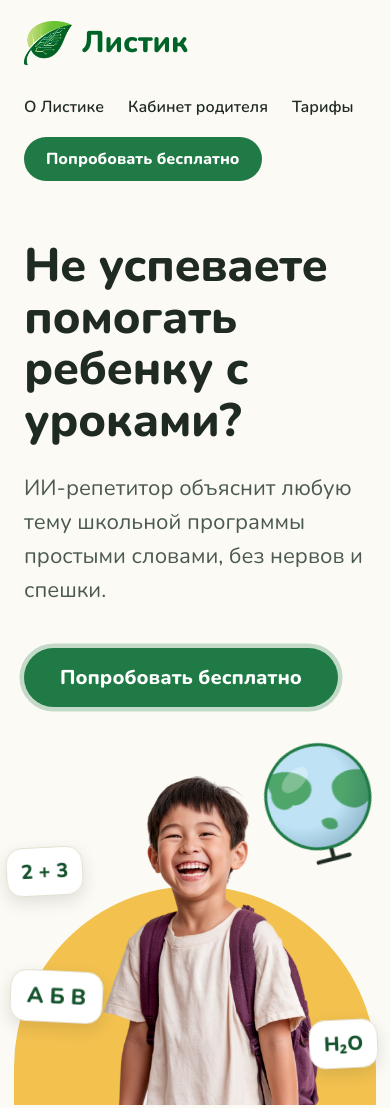
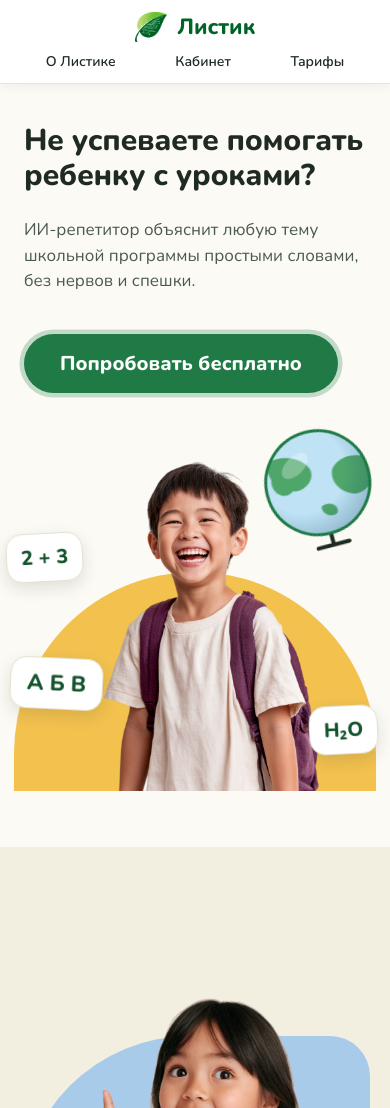
Before and after one commit to tairsky/listik_v1, a website: page index.html in a window 390 px wide. Shown: the top 1108 px of the page. Drawn offline with Linux system fonts and the light colour scheme.

Commit message:
Мобильная версия: шапка, заголовки

```diff
--- a/index.html
+++ b/index.html
@@ -42,6 +42,22 @@ svg .lk-blink{transform-box:fill-box;transform-origin:center;animation:lkblink 5
 @keyframes lkbreathe{0%,100%{transform:scale(.8)}50%{transform:scale(1.3)}}
 @media (prefers-reduced-motion:reduce){.lk-float,.lk-float2,.lk-float3,.lk-globe-land,.lk-flip,.lk-orbit,.lk-glow,.lk-dot,.lk-cta,.lk-cta2,.lk-blink,.lk-breathe{animation:none}}
 </style>
+<style>
+/* мобильная шапка: компактная, с чёткой границей от первого экрана */
+@media (max-width:720px){
+.mh{background:#fff;border-bottom:1px solid #E3E8DC;box-shadow:0 2px 10px rgba(30,42,34,.06);position:relative;z-index:2}
+.mh-in{padding:10px 16px 0!important;gap:0!important;flex-direction:column;align-items:stretch!important}
+.mh-logo{justify-content:center}
+.mh-logo img{height:30px!important;width:auto!important}
+.mh-logo span{font-size:22px!important}
+.mh-nav{justify-content:space-around;flex-wrap:nowrap!important;gap:0!important}
+.mh-nav a:not(.mh-btn){font-size:14px!important;padding:8px 6px 8px!important;line-height:20px!important;white-space:nowrap}
+.mh-h1{font-size:30px!important;line-height:1.15!important}
+.mh-sub{font-size:17px!important;line-height:1.5!important}
+.mh-x{display:none}
+.mh-btn{display:none!important}
+}
+</style>
 <style>h1,h2,h3{font-family:"Nunito",system-ui,sans-serif !important;font-weight:800 !important}</style>
 <link rel="icon" type="image/png" href="/img/logo.png">
 <style>
@@ -58,25 +74,27 @@ svg .lk-blink{transform-box:fill-box;transform-origin:center;animation:lkblink 5
 <div style="width:100%;background:#FBFAF4;color:#1E2A22;font-family:Nunito,system-ui,sans-serif;font-size:18px;line-height:1.55">
 
 <!-- Шапка -->
-<div style="max-width:1120px;margin:0 auto;padding:20px 24px;box-sizing:border-box;display:flex;align-items:center;justify-content:space-between;gap:16px;flex-wrap:wrap">
-<a href="/" aria-label="Листик — на главную" style="display:flex;align-items:center;gap:10px;text-decoration:none">
+<header class="mh">
+<div class="mh-in" style="max-width:1120px;margin:0 auto;padding:20px 24px;box-sizing:border-box;display:flex;align-items:center;justify-content:space-between;gap:16px;flex-wrap:wrap">
+<a class="mh-logo" href="/" aria-label="Листик — на главную" style="display:flex;align-items:center;gap:10px;text-decoration:none">
 <img src="/img/logo.png" alt="" width="49" height="44" style="height:44px;width:auto;display:block">
 <span style="font-family:Nunito,system-ui,sans-serif;font-size:30px;font-weight:800;color:#006429">Листик</span>
 </a>
-<nav aria-label="Главное меню" style="display:flex;align-items:center;flex-wrap:wrap;gap:6px 24px">
+<nav class="mh-nav" aria-label="Главное меню" style="display:flex;align-items:center;flex-wrap:wrap;gap:6px 24px">
 <a href="/about.html" style="color:#1E2A22;text-decoration:none;font-weight:600;font-size:16px;line-height:24px;padding:12px 0 9px;border-bottom:3px solid transparent">О Листике</a>
-<a href="/listik.html#cabinet" style="color:#1E2A22;text-decoration:none;font-weight:600;font-size:16px;line-height:24px;padding:12px 0 9px;border-bottom:3px solid transparent">Кабинет родителя</a>
+<a href="/listik.html#cabinet" style="color:#1E2A22;text-decoration:none;font-weight:600;font-size:16px;line-height:24px;padding:12px 0 9px;border-bottom:3px solid transparent">Кабинет<span class="mh-x"> родителя</span></a>
 <a href="/pricing.html" style="color:#1E2A22;text-decoration:none;font-weight:600;font-size:16px;line-height:24px;padding:12px 0 9px;border-bottom:3px solid transparent">Тарифы</a>
-<a href="/start.html" style="display:inline-flex;align-items:center;min-height:44px;box-sizing:border-box;background:#1F7A45;color:#FFFFFF;font-weight:800;font-size:16px;padding:10px 22px;border-radius:999px;text-decoration:none">Попробовать бесплатно</a>
+<a class="mh-btn" href="/start.html" style="display:inline-flex;align-items:center;min-height:44px;box-sizing:border-box;background:#1F7A45;color:#FFFFFF;font-weight:800;font-size:16px;padding:10px 22px;border-radius:999px;text-decoration:none">Попробовать бесплатно</a>
 </nav>
 </div>
+</header>
 
 <!-- Первый экран -->
 <div style="position:relative;overflow:hidden">
 <div style="max-width:1120px;margin:0 auto;padding:40px 24px 56px;box-sizing:border-box;display:flex;flex-wrap:wrap;align-items:center;gap:56px">
 <div style="flex:1 1 440px;min-width:0;display:flex;flex-direction:column;align-items:flex-start;gap:24px">
-<h1 style="margin:0;font-size:46.8px;line-height:1.1;font-weight:800;letter-spacing:-0.01em">Не успеваете помогать ребенку с уроками?</h1>
-<p style="margin:0;font-size:22px;color:#4B5A50;max-width:620px">ИИ-репетитор объяснит любую тему школьной программы простыми словами, без нервов и спешки.</p>
+<h1 class="mh-h1" style="margin:0;font-size:46.8px;line-height:1.1;font-weight:800;letter-spacing:-0.01em">Не успеваете помогать ребенку с уроками?</h1>
+<p class="mh-sub" style="margin:0;font-size:22px;color:#4B5A50;max-width:620px">ИИ-репетитор объяснит любую тему школьной программы простыми словами, без нервов и спешки.</p>
 <a class="lk-cta" href="/start.html" style="margin-top:16px;display:inline-flex;align-items:center;justify-content:center;min-height:56px;box-sizing:border-box;background:#1F7A45;color:#FFFFFF;font-weight:800;font-size:20px;padding:14px 36px;border-radius:999px;text-decoration:none">Попробовать бесплатно</a>
 </div>
 <div style="flex:1 1 340px;min-width:0;max-width:400px;margin:0 auto;position:relative">
```
Also changed, not shown: site.css (+12 -0 lines).
